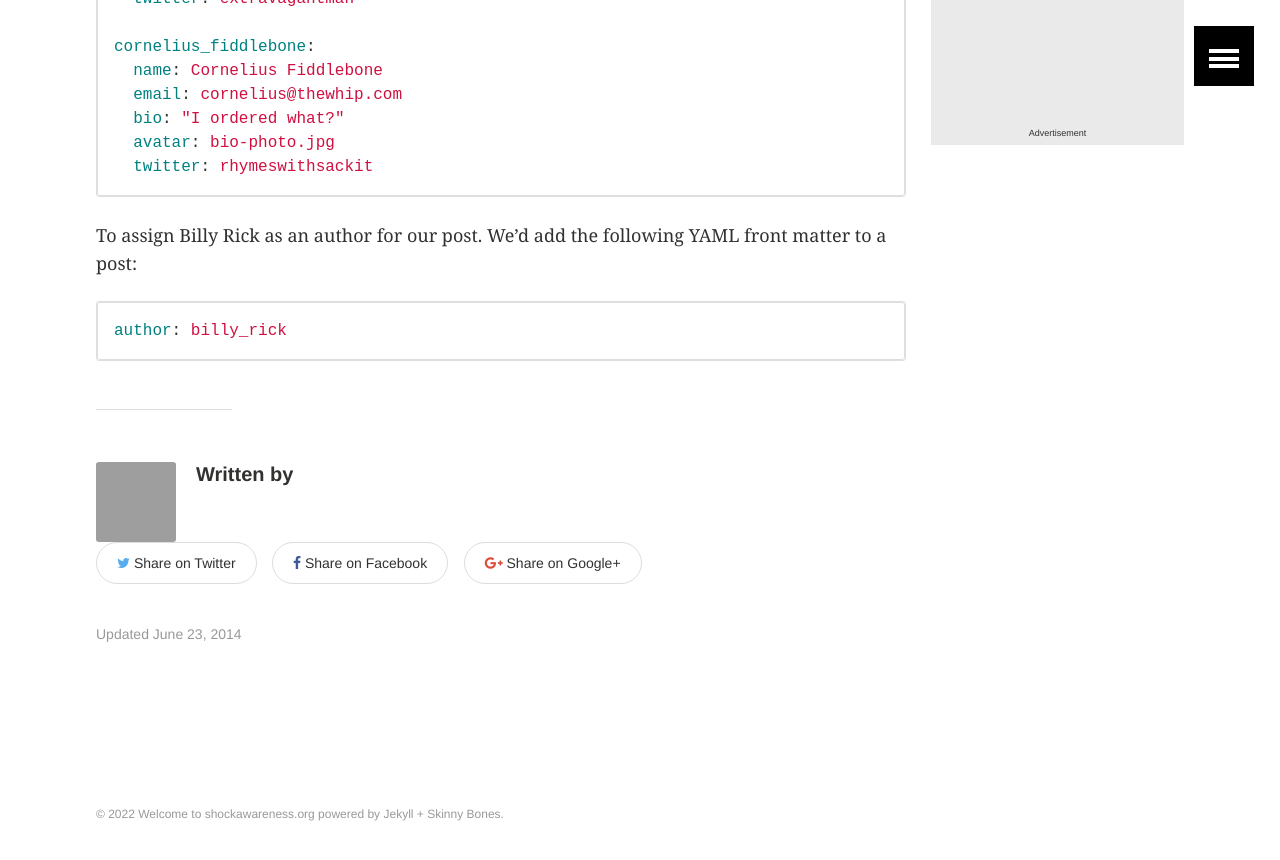
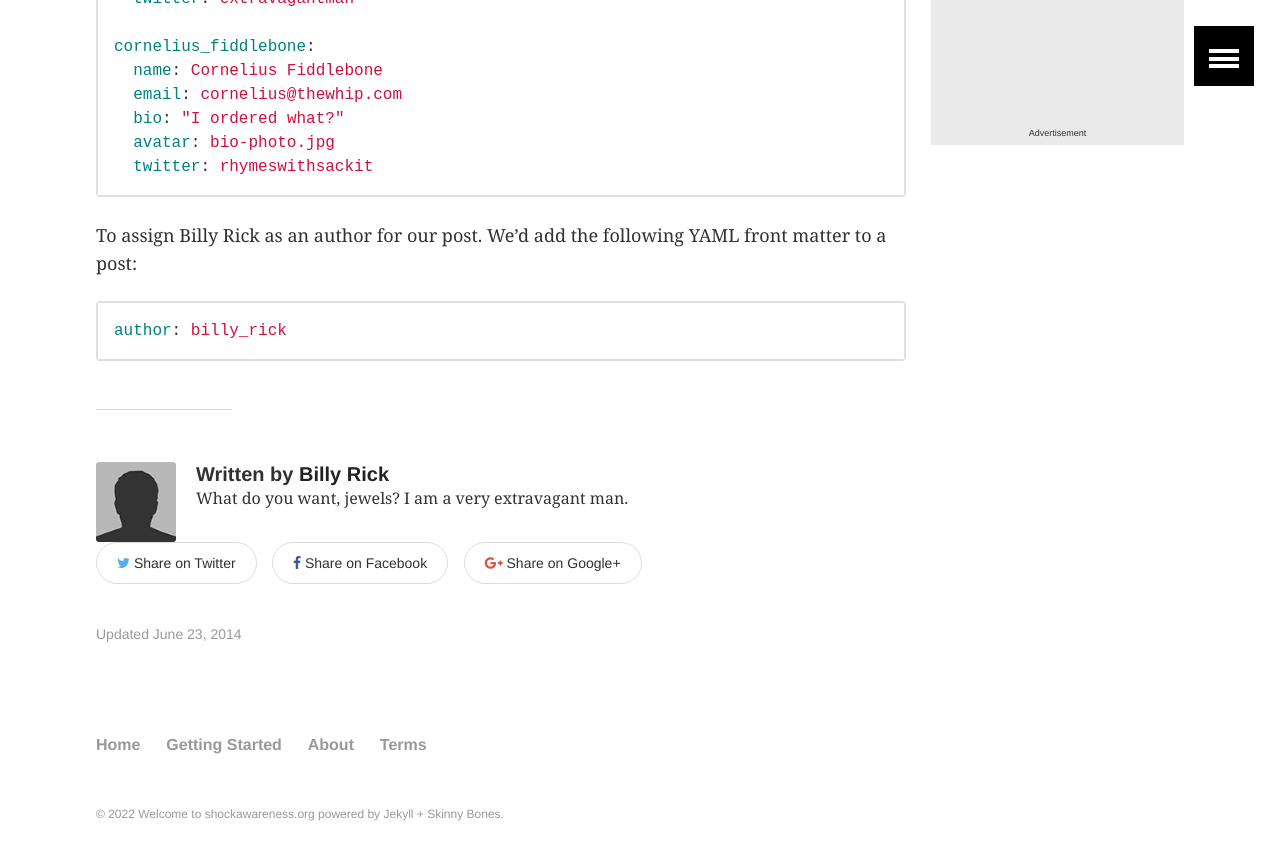
Before and after one commit to ShockAwareness/www, a Jekyll site: the page built from _posts/articles/2014-06-23-author-override.md, in a window 1280 px wide and 900 px high, scrolled down 772 px. Shown: the top 860 px of the window. Built offline with Jekyll 4.4.1, drawn with Linux system fonts in a browser that asks for light colours; some of the changed text lies outside the part shown.

Commit message:
Add files via upload

```diff
--- /dev/null
+++ b/_data/authors.yml
@@ -0,0 +1,20 @@
+# Authors
+
+billy_rick:
+  name: Billy Rick
+  web: http://thewhip.com
+  email: billy@rick.com
+  bio: "What do you want, jewels? I am a very extravagant man."
+  avatar: bio-photo.jpg
+  twitter: extravagantman
+  google:
+    plus: +BillyRick
+
+cornelius_fiddlebone:
+  name: Cornelius Fiddlebone
+  email: cornelius@thewhip.com
+  bio: "I ordered what?"
+  avatar: bio-photo.jpg
+  twitter: rhymeswithsackit
+  google:
+    plus: +CorneliusFiddlebone
--- a/_data/footer.yml
+++ b/_data/footer.yml
@@ -1,4 +1,13 @@
 # Footer navigation links
 
-- title:
-  url:
+- title: Home
+  url: /
+
+- title: Getting Started
+  url: /getting-started/
+
+- title: About
+  url: /about/
+
+- title: Terms
+  url: /terms/
```
Also changed, not shown: _data/messages.yml (+1 -8 lines), _data/navigation.yml (+19 -4 lines).
